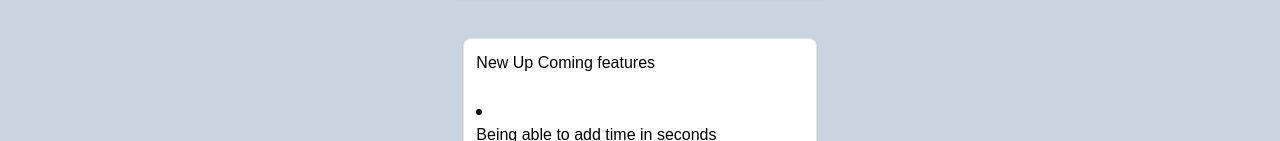
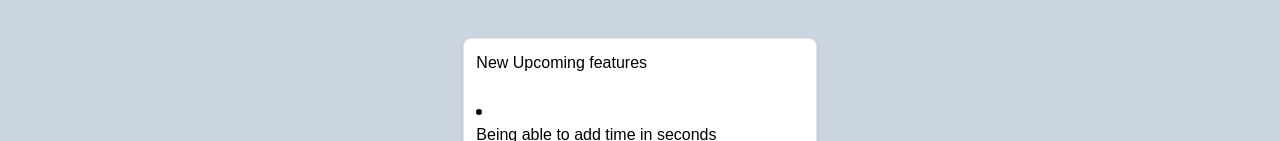
Before and after one commit to siddh34/pomodoro-app, a React (Vite) app: page /about in a window 1280 px wide. Shown: the part 560-701 px from the top of the page. Built offline with nearby package versions, Linux system fonts and the light colour scheme.

Commit message:
corrected spell

```diff
--- a/src/pages/about_us.tsx
+++ b/src/pages/about_us.tsx
@@ -47,7 +47,7 @@ const AboutUsPage: React.FC = () => {
                 <div className="flex items-center justify-center p-1 m-1 col">
                     <a className="block max-w-sm p-3 bg-white border border-gray-200 rounded-lg shadow hover:bg-gray-100">
                         <h1 className="mb-6 font-roboto-slab">
-                            New Up Coming features
+                            New Upcoming features
                         </h1>
 
                         <li>
```
